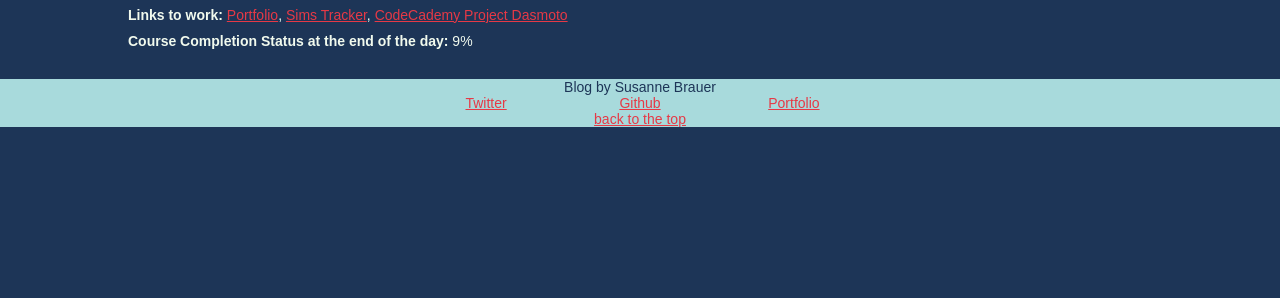
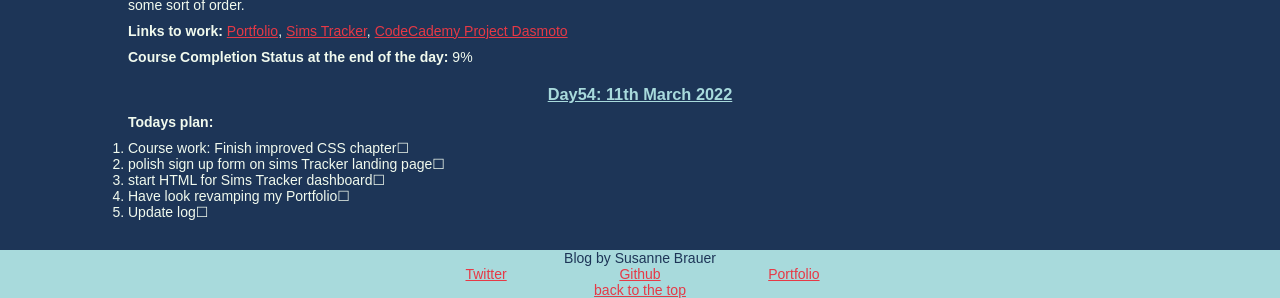
Before and after one commit to SusanneBrauer/susisBlog, a plain HTML site: page index.html in a window 1280 px wide. Shown: the part 2388-2686 px from the top of the page. Before the commit the page ends 2515 px from the top, so only its background shows below. Drawn offline with Linux system fonts and the light colour scheme.

Commit message:
added plan for day 5

```diff
--- a/index.html
+++ b/index.html
@@ -13,7 +13,10 @@
           <li><a href="#day2">Day 2</a></li>
           <li><a href="#day3">Day 3</a></li>
           <li><a href="#day4">Day 4</a></li>
-          <li><a href="http://www.susannebrauer.com/CodeCademyProject-Dasmoto/" target="_blank">CodeCademy Project Desmoto</a></li>
+          <li><a href="#day5">Day 5</a></li>
+        </ul>
+        <ul>
+          <li><a href="http://www.susannebrauer.com/CodeCademyProject-Dasmoto/">CodeCademy Project Desmoto</a></li>
         </ul>
       </nav>
       <h1 id="top">Susi's Blog</h1>
@@ -205,6 +208,19 @@ I have done some good work on the simstracker though reactivating coding my know
             <p><strong>Course Completion Status at the end of the day:</strong> 9%</p>
           </div>
         </article>
+        <article id="day5">
+          <h3>Day54: 11th March 2022</h3>
+          <div class="left-align">
+            <p><strong>Todays plan:</strong></p>
+            <ol>
+              <li>Course work: Finish improved CSS chapter&#9744;</li>
+              <li>polish sign up form on sims Tracker landing page&#9744;</li>
+              <li>start HTML for Sims Tracker dashboard&#9744;</li>
+              <li>Have look revamping my Portfolio&#9744;</li>
+              <li>Update log&#9744;</li>
+            </ol>
+          </div>
+        </article>
       </section>
     </main>
     <footer>
```
